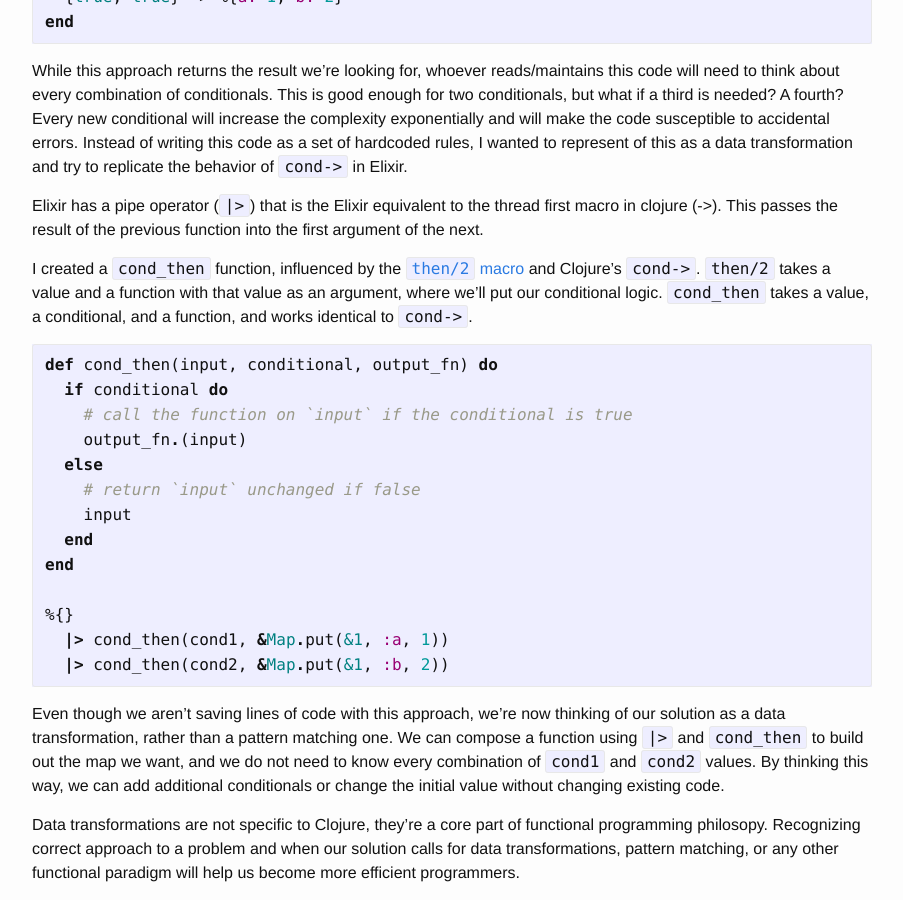
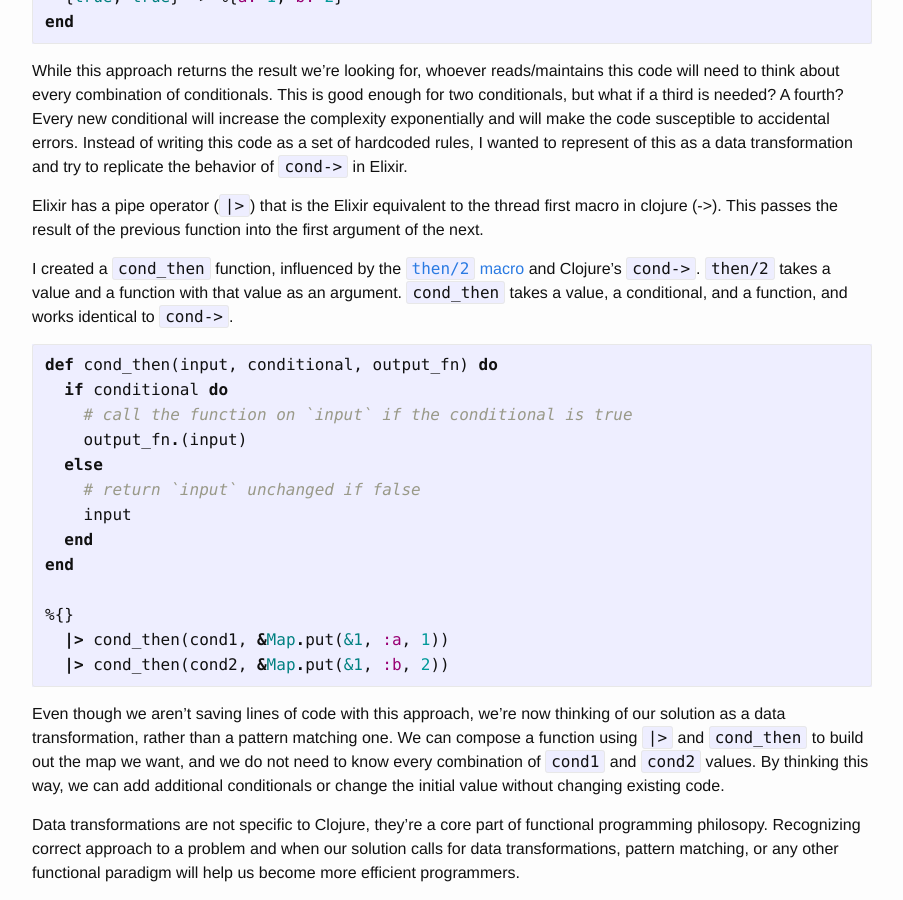
Before and after one commit to joannecheng/joannecheng.github.io, a Jekyll site: the page built from _posts/2024-03-29-elixir-then.markdown, in a window 1280 px wide and 900 px high, scrolled down 756 px. Shown: the whole window, without its empty margins (188-1091 px from the left). Built offline with Jekyll 4.4.1, drawn with Linux system fonts in a browser that asks for light colours; nearby versions of some CDN libraries; library files that are not in the unit come from our copies.

Commit message:
punctuation

````diff
--- a/_posts/2024-03-29-elixir-then.markdown
+++ b/_posts/2024-03-29-elixir-then.markdown
@@ -37,7 +37,7 @@ Elixir has a pipe operator (`|>`) that is the Elixir equivalent to the thread fi
 This passes the result of the previous function into the first argument of the next.
 
 I created a `cond_then` function, influenced by the [`then/2` macro](https://hexdocs.pm/elixir/1.12.3/Kernel.html#then/2) and Clojure's `cond->`.
-`then/2` takes a value and a function with that value as an argument, where we'll put our conditional logic.
+`then/2` takes a value and a function with that value as an argument.
 `cond_then` takes a value, a conditional, and a function, and works identical to `cond->`.
 
 ```elixir
````
